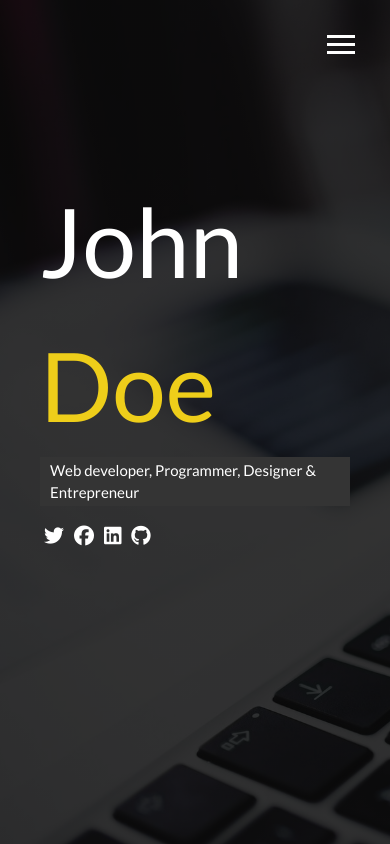
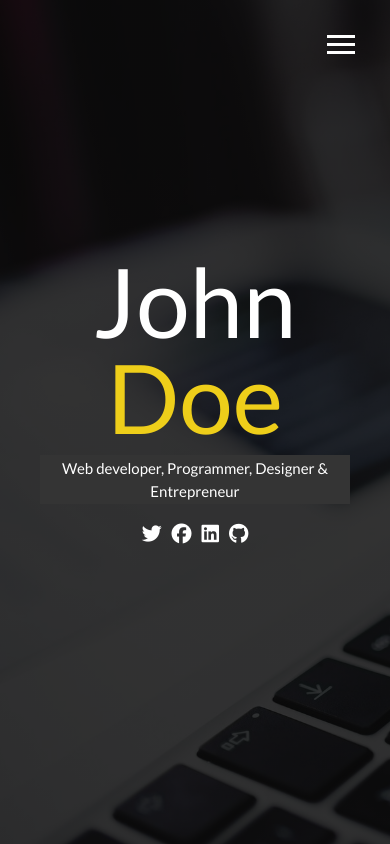
Before and after one commit to PatrickCoodee/modern_portfolio, a website: page dist/index.html in a window 390 px wide. Drawn offline with Linux system fonts and the light colour scheme.

Commit message:
done overlay for phone size

```diff
--- a/scss/_config.scss
+++ b/scss/_config.scss
@@ -27,3 +27,31 @@ $background-opacity: 0.8;
   margin:0;
   box-sizing: border-box;
 }
+
+// media query mixins
+@mixin mediaSm {
+  @media screen and (max-width: 50rem) {
+    @content;
+  }
+
+}
+
+@mixin mediaMd {
+  @media screen and (max-width: 768px) {
+    @content;
+  }
+
+}
+@mixin mediaLg {
+  @media screen and (min-width: 768px) and (max-width: 1170px) {
+    @content;
+  }
+
+}
+
+@mixin mediaXl {
+  @media screen and (min-width: 1171px) {
+    @content;
+  }
+
+}
--- /dev/null
+++ b/scss/_mobile.scss
@@ -0,0 +1,56 @@
+// wide screens
+@include mediaXl {
+
+}
+// desktops
+@include mediaLg {
+
+}
+// Tablets and Small laptops
+@include mediaMd {
+  main {
+    align-items: center;
+    text-align: center;
+
+    .lg-heading {
+      line-height: 1;
+      margin-bottom: 1rem;
+    }
+  }
+
+
+
+
+  .menu-nav,
+  .menu-branding {
+    float: none;
+    width: 100%;
+    min-height: 0;
+
+    &.show {
+      transform: translate3d(0,0,0);
+    }
+  }
+
+  .menu-nav {
+    height: 75vh;
+    transform: translate3d(-100%,0,0);
+    font-size: 2.4rem;
+  }
+  div.menu-branding {
+    height: 25vh;
+    transform: translate3d(100%,0,0);
+    .portrait {
+      background: url('../img/portrait_small.jpg');
+      width: 15rem;
+      height: 15rem;
+    }
+  }
+
+}
+// smartphones
+@include mediaSm {
+  main#home h1 {
+    padding-top: 10vh;
+  }
+}
--- a/scss/main.scss
+++ b/scss/main.scss
@@ -1,5 +1,6 @@
 @import "config";
 @import "menu";
+@import "mobile";
 html {
   font-size: 62.5%;
 }
```
Also changed, not shown: dist/css/main.css, dist/index.html.
